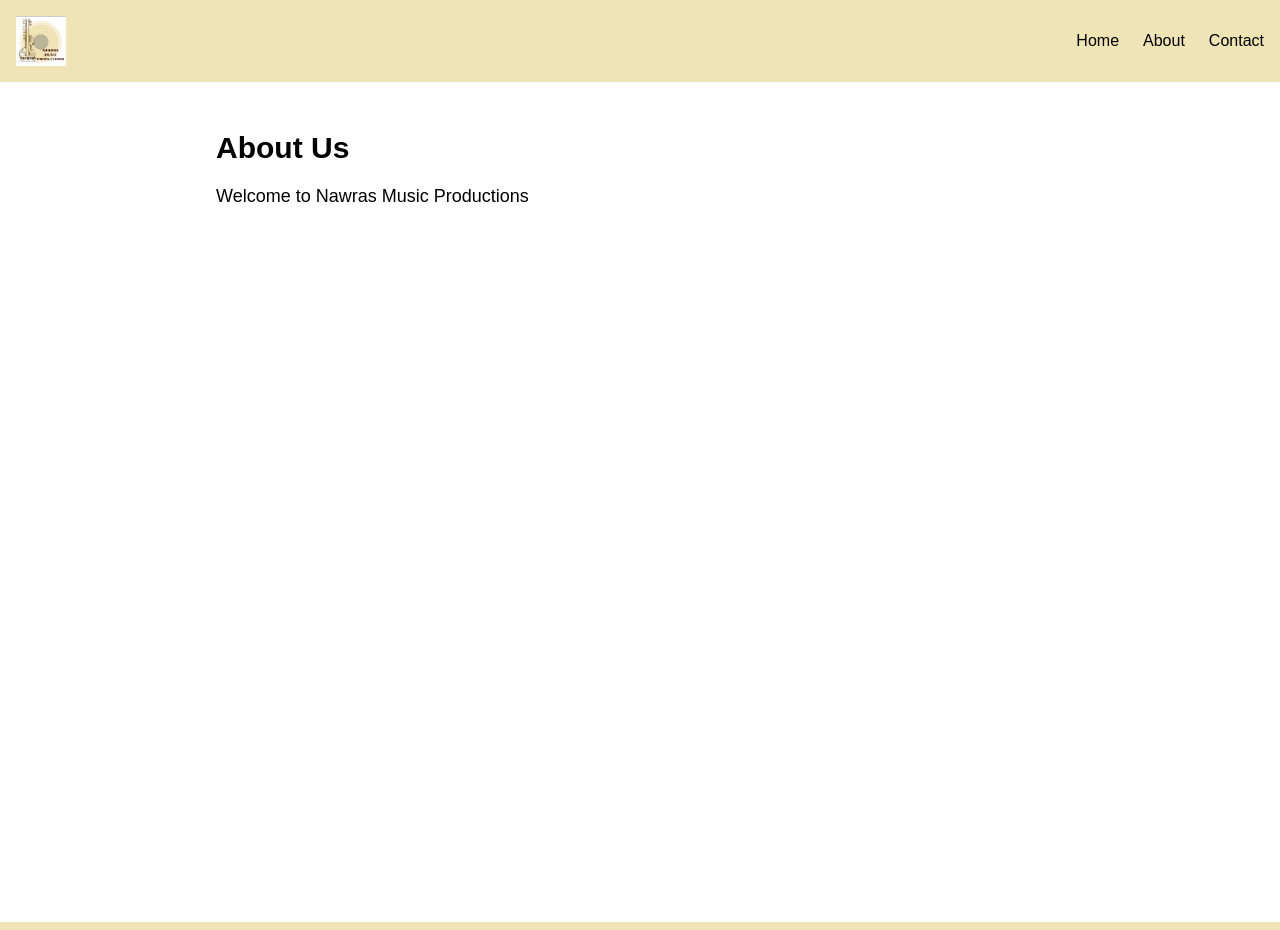
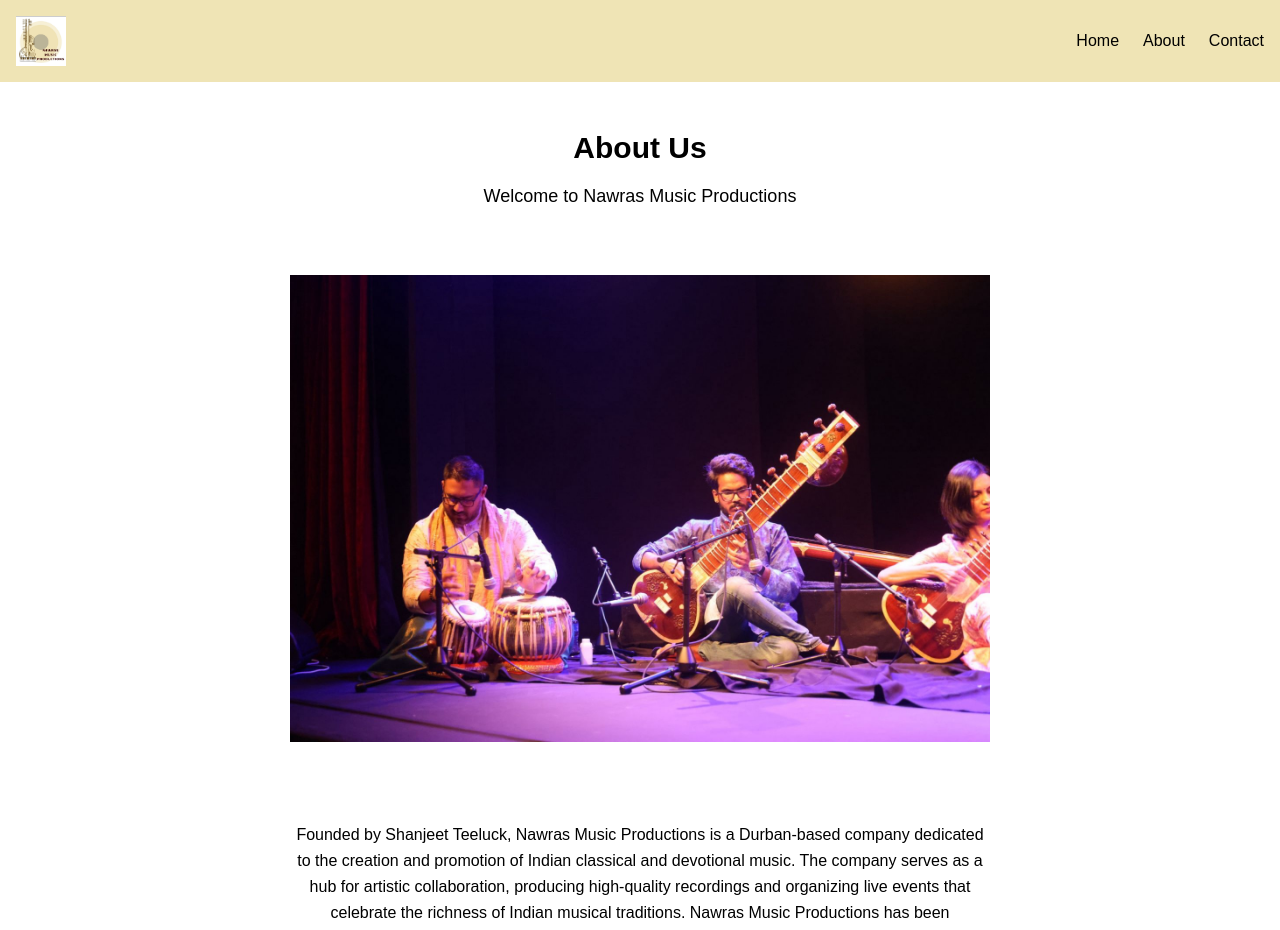
Before and after one commit to VaishT69/Nawras, a Next.js app in the folder nawras/: page /about in a window 1280 px wide. Shown: the top 930 px of the page. Built offline with nearby package versions, Linux system fonts and the light colour scheme.

Commit message:
added content to about page

```diff
--- a/nawras/src/app/about/page.js
+++ b/nawras/src/app/about/page.js
@@ -1,10 +1,80 @@
+import Image from "next/image";
 
-export default function About () {
-    return (
-        <div className="p-6 max-w-4xl mx-auto text-black">
-        <h1 className="text-3xl font-bold mb-4">About Us</h1>
-        <p className="text-lg leading-relaxed">Welcome to Nawras Music Productions</p>
+export default function About() {
+  const logo = "/assets/images/vaish-sitar.jpeg";
+  const shanjeet = "/assets/images/shanjeet-sitar.jpg";
 
-        </div>
-    )
+  return (
+    <main>
+    <section>
+    <div className="p-6 max-w-4xl mx-auto text-black items-center text-center">
+      <h1 className="text-3xl font-bold mb-4 ">About Us</h1>
+      <p className="text-lg leading-relaxed">
+        Welcome to Nawras Music Productions
+      </p>
+
+      <div className=" w-full h-full flex justify-center items-center">
+        <Image
+          src={logo}
+          alt="Nawras"
+          width={700}
+          height={200}
+          className="mt-16"
+        />
+      </div>
+
+      <p className="p-20 w-1/2text-lg leading-relaxed">
+        Founded by Shanjeet Teeluck, Nawras Music Productions is a Durban-based
+        company dedicated to the creation and promotion of Indian classical and
+        devotional music. The company serves as a hub for artistic
+        collaboration, producing high-quality recordings and organizing live
+        events that celebrate the richness of Indian musical traditions. Nawras
+        Music Productions has been instrumental in bringing Indian classical
+        music to a broader audience in South Africa and beyond. Through
+        concerts, workshops, and recordings, the company fosters a deeper
+        appreciation for this genre and supports the development of emerging
+        artists.{" "}
+      </p>
+
+
+
+
+    </div>
+    </section>
+    <section className="bg-gray-50">
+    <div className="p-6 max-w-4xl mx-auto text-black items-center text-center">
+      <h1 className="text-3xl font-bold mb-4 ">Shanjeet Teeluck</h1>
+      <div className=" w-full h-full flex justify-center items-center">
+        <Image
+          src={shanjeet}
+          alt="Nawras"
+          width={500}
+          height={200}
+          className="mt-16"
+        />
+      </div>
+      <p className="p-10 text-lg leading-relaxed">
+        Shanjeet Teeluck is a distinguished South African musician, composer,
+        and sitar virtuoso celebrated for his mastery of Indian classical,
+        devotional, and ghazal music. With a career spanning over two decades,
+        he has captivated audiences locally and internationally through powerful
+        live performances and soulful studio recordings. His musical style
+        blends traditional Indian ragas with contemporary arrangements, creating
+        a unique and emotive sound that resonates across generations. As the
+        founder and director of Nawras Music Productions, Shanjeet has dedicated
+        his life to preserving and innovating within the rich heritage of Indian
+        music. His discography includes notable albums such as Shruti, featuring
+        compositions like “Raag Shivranjani” and “Raag Darbari,” and Bhakti, a
+        devotional collection with tracks such as “Jai Siya Ram” and “Shri Ram.”
+        With his music available on major streaming platforms, Shanjeet
+        continues to share the beauty of Indian classical music with a global
+        audience.
+      </p>
+
+
+    </div>
+    </section>
+    </main>
+
+  );
 }
```
Also changed, not shown: nawras/public/assets/images/shanjeet-sitar.jpg (added).
